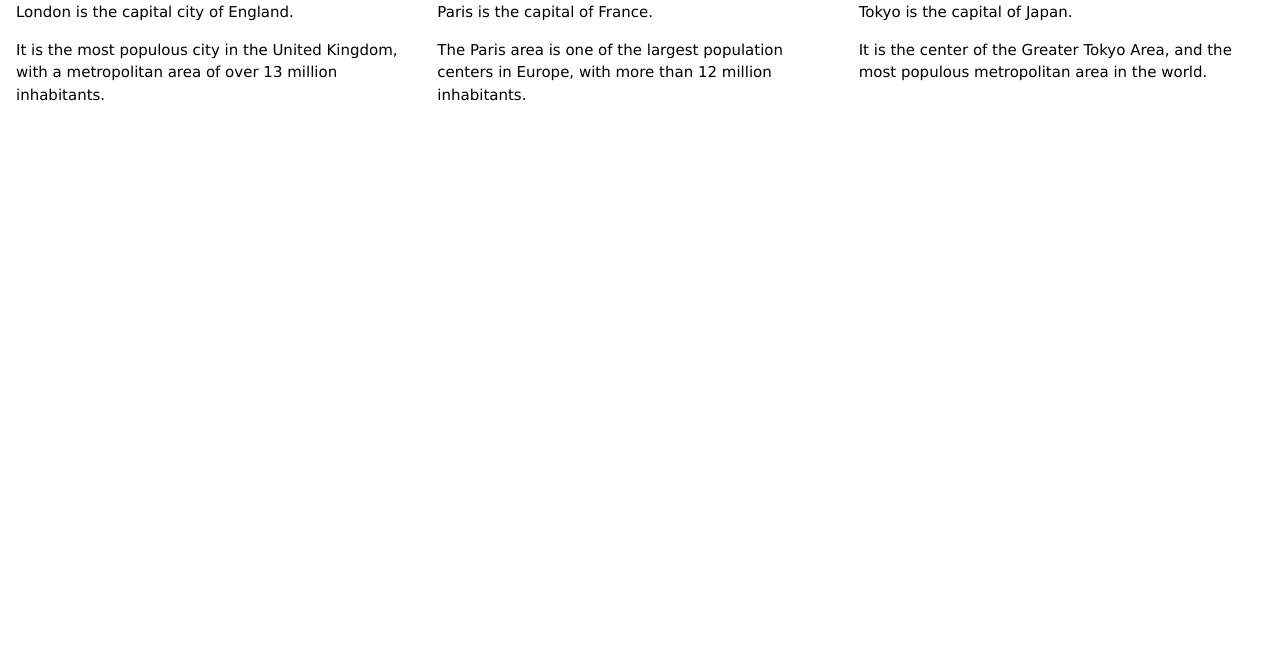
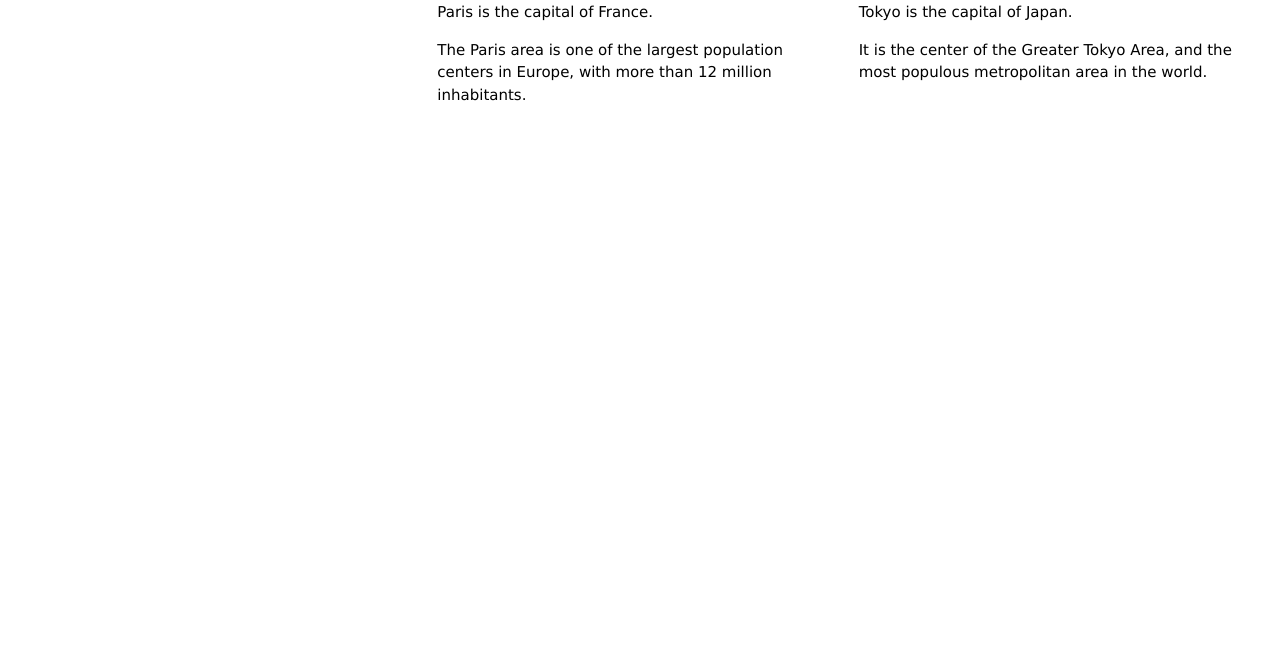
Before and after one commit to Monjulous/website, a plain HTML site: page index.html in a window 1280 px wide. Shown: the part 143-800 px from the top of the page. Drawn offline with nearby package versions, Linux system fonts and the light colour scheme.

Commit message:
Update index.html

```diff
--- a/index.html
+++ b/index.html
@@ -15,9 +15,7 @@
 <div class="w3-row-padding">
   <div class="w3-third">
     <h2>London</h2>
-    <p>London is the capital city of England.</p>
-    <p>It is the most populous city in the United Kingdom,
-    with a metropolitan area of over 13 million inhabitants.</p>
+
   </div>
 
   <div class="w3-third">
```
